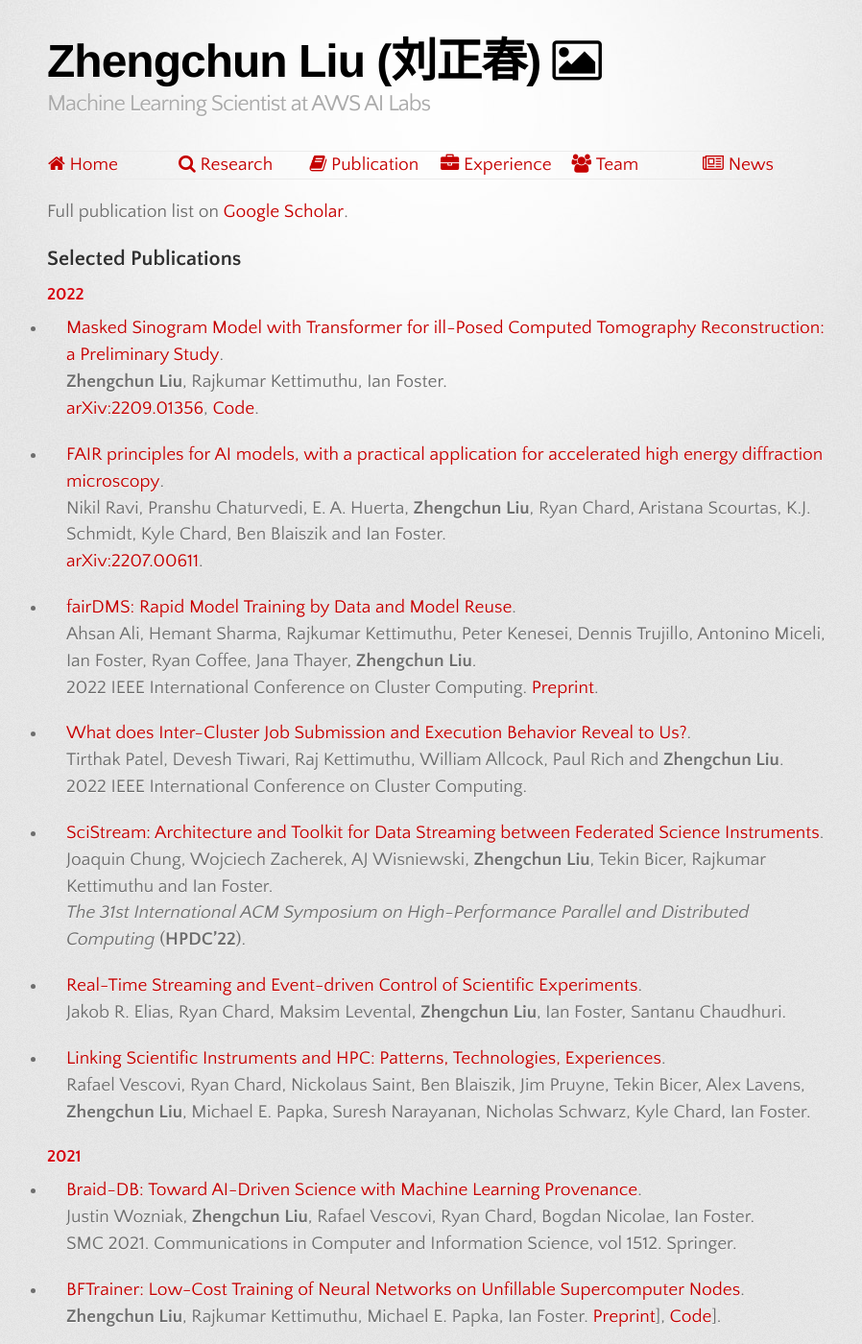
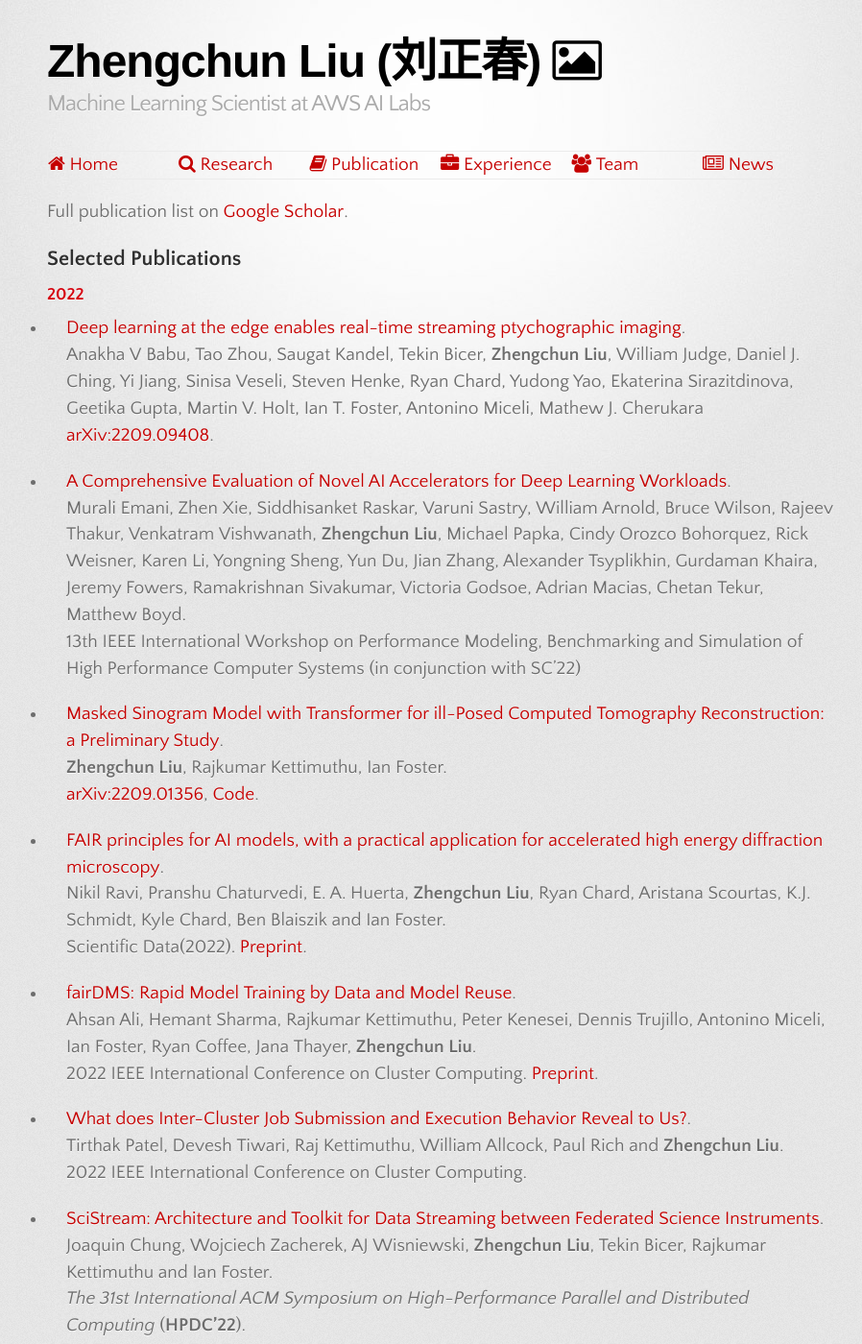
Before and after one commit to lzhengchun/lzhengchun.github.io, a Jekyll site: the page built from Publication.md, in a window 1280 px wide and 1400 px high. Shown: the whole window at 96% size, without its empty margins (181-1079 px from the left). Built offline with Jekyll 4.4.1, drawn with Linux system fonts in a browser that asks for light colours; some web fonts are replaced.

Commit message:
Update Publication.md

```diff
--- a/Publication.md
+++ b/Publication.md
@@ -7,13 +7,21 @@ Full publication list on [Google Scholar](https://scholar.google.com/citations?u
 
 ## Selected Publications
 ### 2022
+- [Deep learning at the edge enables real-time streaming ptychographic imaging](https://arxiv.org/abs/2209.09408). <br>
+Anakha V Babu, Tao Zhou, Saugat Kandel, Tekin Bicer, **Zhengchun Liu**, William Judge, Daniel J. Ching, Yi Jiang, Sinisa Veseli, Steven Henke, Ryan Chard, Yudong Yao, Ekaterina Sirazitdinova, Geetika Gupta, Martin V. Holt, Ian T. Foster, Antonino Miceli, Mathew J. Cherukara <br>
+[arXiv:2209.09408](https://arxiv.org/abs/2209.09408).
+
+- [A Comprehensive Evaluation of Novel AI Accelerators for Deep Learning Workloads](). <br>
+Murali Emani, Zhen Xie, Siddhisanket Raskar, Varuni Sastry, William Arnold, Bruce Wilson, Rajeev Thakur, Venkatram Vishwanath, **Zhengchun Liu**, Michael Papka, Cindy Orozco Bohorquez, Rick Weisner, Karen Li,  Yongning Sheng, Yun Du, Jian Zhang, Alexander Tsyplikhin, Gurdaman Khaira, Jeremy Fowers, Ramakrishnan Sivakumar, Victoria Godsoe, Adrian Macias, Chetan Tekur, Matthew Boyd. <br>
+13th IEEE International Workshop on Performance Modeling, Benchmarking and Simulation of High Performance Computer Systems (in conjunction with SC'22)
+
 - [Masked Sinogram Model with Transformer for ill-Posed Computed Tomography Reconstruction: a Preliminary Study](https://arxiv.org/abs/2209.01356).<br>
 **Zhengchun Liu**, Rajkumar Kettimuthu, Ian Foster. <br>
 [arXiv:2209.01356](https://arxiv.org/abs/2209.01356), [Code](https://github.com/lzhengchun/TomoTx).
 
 - [FAIR principles for AI models, with a practical application for accelerated high energy diffraction microscopy](). <br>
 Nikil Ravi, Pranshu Chaturvedi, E. A. Huerta, **Zhengchun Liu**, Ryan Chard, Aristana Scourtas, K.J. Schmidt, Kyle Chard, Ben Blaiszik and Ian Foster. <br>
-[arXiv:2207.00611](https://arxiv.org/abs/2207.00611).
+Scientific Data(2022). [Preprint](https://arxiv.org/abs/2207.00611).
 
 - [fairDMS: Rapid Model Training by Data and Model Reuse](). <br>
 Ahsan Ali, Hemant Sharma, Rajkumar Kettimuthu, Peter Kenesei, Dennis Trujillo, Antonino Miceli, Ian Foster, Ryan Coffee, Jana Thayer, **Zhengchun Liu**. <br>
@@ -30,8 +38,9 @@ Joaquin Chung, Wojciech Zacherek, AJ Wisniewski, **Zhengchun Liu**, Tekin Bicer,
 - [Real-Time Streaming and Event-driven Control of Scientific Experiments](https://arxiv.org/abs/2205.01476).<br>
 Jakob R. Elias, Ryan Chard, Maksim Levental, **Zhengchun Liu**, Ian Foster, Santanu Chaudhuri.
 
-- [Linking Scientific Instruments and HPC: Patterns, Technologies, Experiences](https://arxiv.org/abs/2204.05128).<br>
+- [Linking Scientific Instruments and HPC: Patterns, Technologies, Experiences](http://dx.doi.org/10.2139/ssrn.4141629).<br>
 Rafael Vescovi, Ryan Chard, Nickolaus Saint, Ben Blaiszik, Jim Pruyne, Tekin Bicer, Alex Lavens, **Zhengchun Liu**, Michael E. Papka, Suresh Narayanan, Nicholas Schwarz, Kyle Chard, Ian Foster.
+*Patterns(2022)*<br>
 
 ### 2021
 
```
